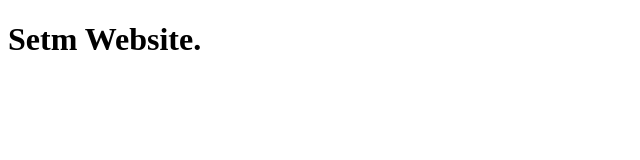
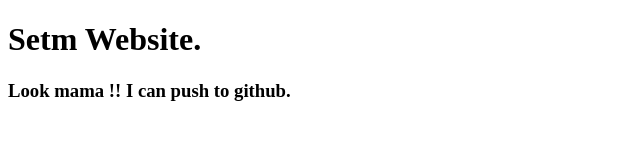
Before and after one commit to SShohag/setm, a plain HTML site: page index.html in a window 1280 px wide. Shown: the whole page, without its empty margins (0-640 px from the left). Drawn offline with Linux system fonts and the light colour scheme.

Commit message:
learnd github

```diff
--- a/index.html
+++ b/index.html
@@ -7,5 +7,6 @@
 </head>
 <body>
     <h1> Setm Website.</h1>
+    <h3>Look mama !! I can push to github.</h3>
 </body>
 </html>
```
